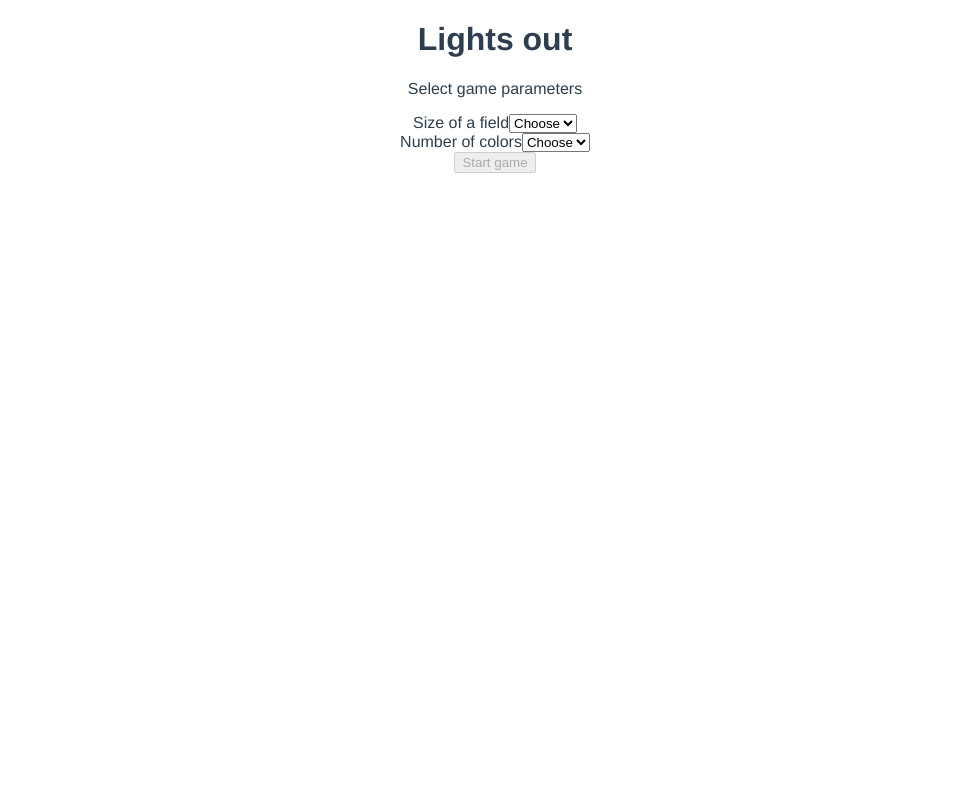
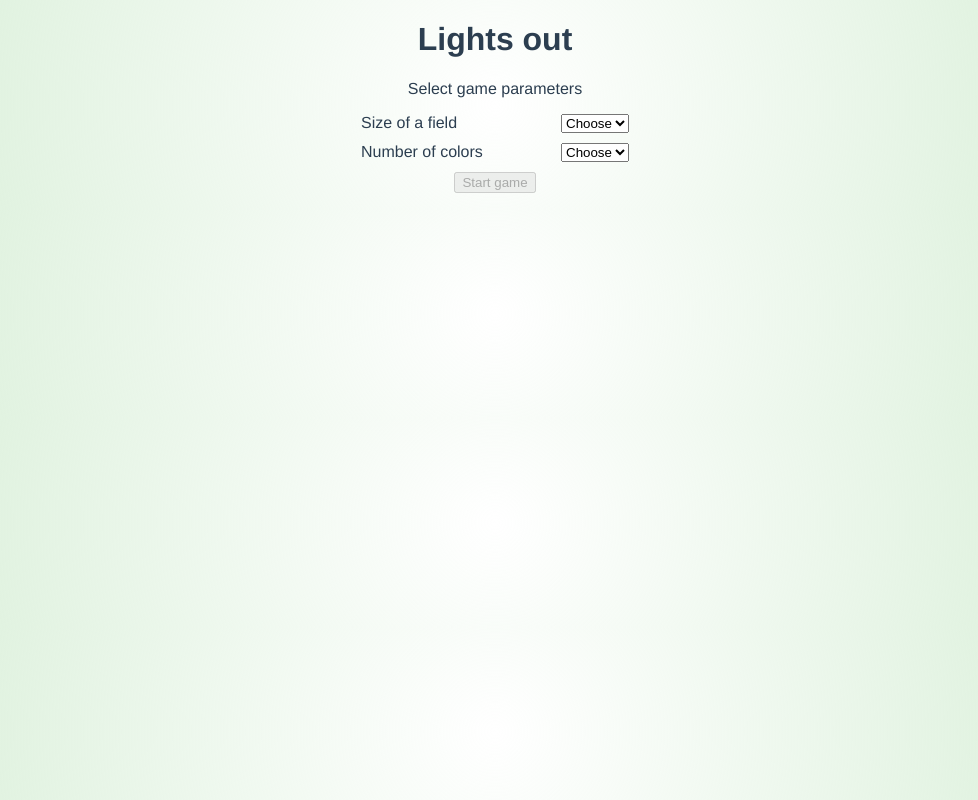
Before and after one commit to martinmatejovsky/lights-out-vue3-typescript, a Vue app: page / in a window 1280 px wide. Shown: the whole page, without its empty margins (145-1123 px from the left). Built offline with nearby package versions, Linux system fonts and the light colour scheme.

Commit message:
new css variables, css assets

```diff
--- /dev/null
+++ b/src/styles/assets/_silent-classes.scss
@@ -0,0 +1,7 @@
+%components-stacking-margin {
+  margin-bottom: 10px;
+
+  &:last-child {
+    margin-bottom: 0;
+  }
+}
--- a/src/styles/components/_vue-select.scss
+++ b/src/styles/components/_vue-select.scss
@@ -1 +1,9 @@
-.c-vue-select {}
+.c-vue-select {
+  @extend %components-stacking-margin;
+
+  .vue-select-label {
+    display: inline-block;
+    width: 200px;
+    text-align: left;
+  }
+}
--- a/src/styles/main.scss
+++ b/src/styles/main.scss
@@ -1,2 +1,12 @@
+// assets
+@import "assets/variables";
+@import "assets/silent-classes";
+@import "assets/colors";
+
+// pages
+@import "pages/common";
+
+// components
+@import "components/vue-button";
 @import "components/lights-out";
 @import "components/vue-select";
--- /dev/null
+++ b/src/styles/pages/common.scss
@@ -0,0 +1,4 @@
+html {
+  background: rgb(255,255,255);
+  background: radial-gradient(circle, rgba(255,255,255,1) 0%, rgba(64,175,60,0.2) 100%);
+}
```
Also changed, not shown: src/styles/assets/_colors.scss (added).
